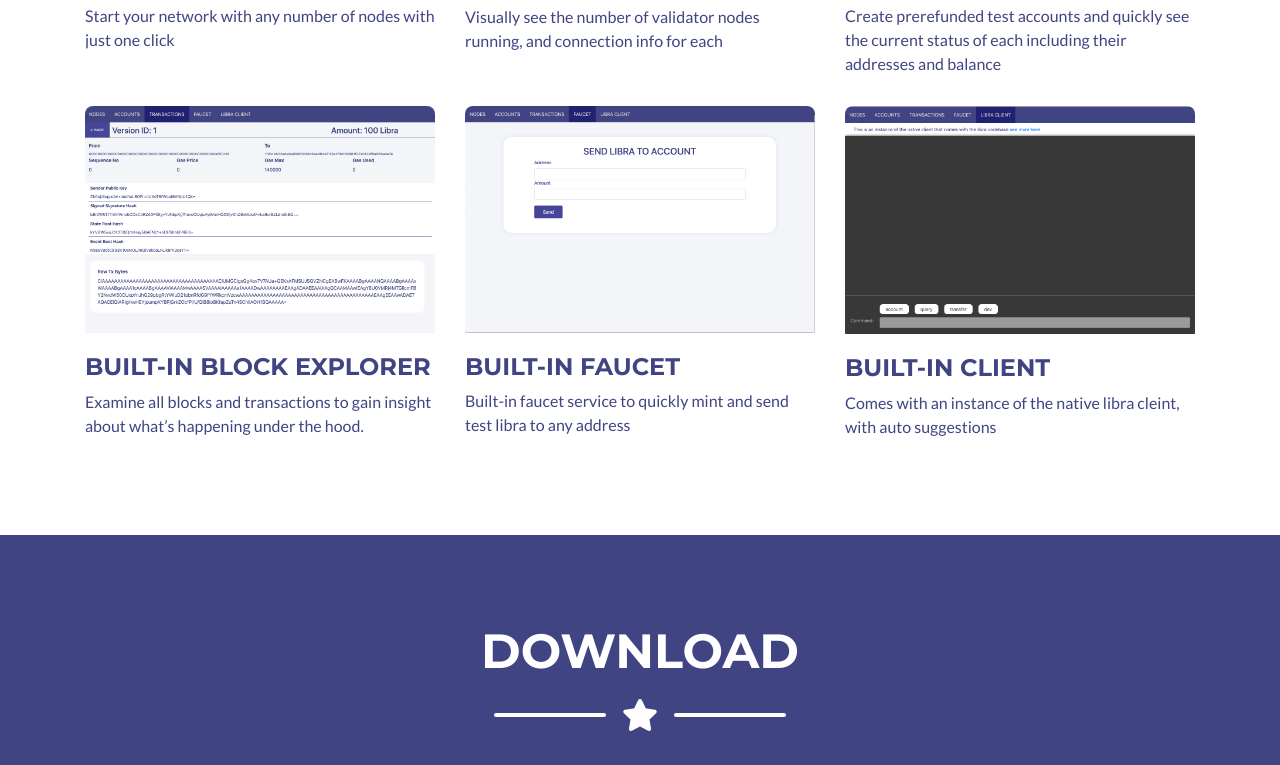
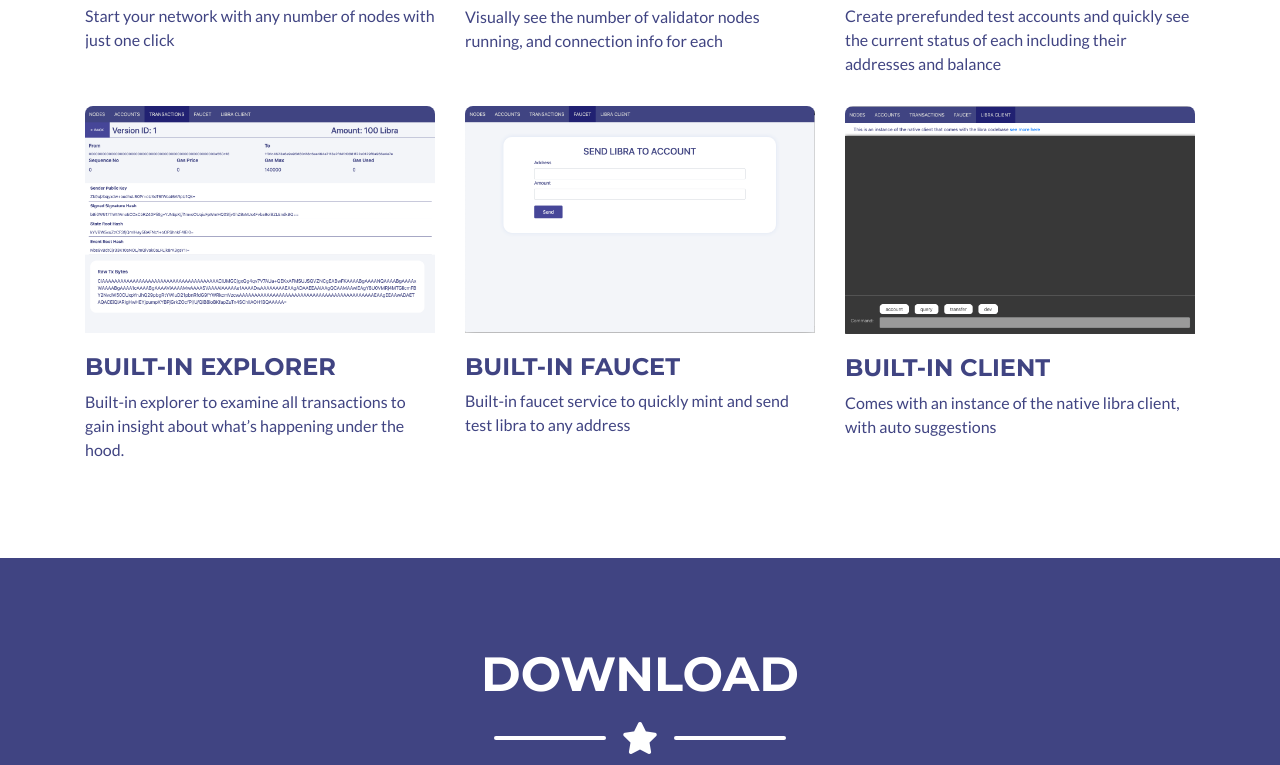
Before and after one commit to crownemmanuel/Fondant, a website with bundled scripts: page index.html in a window 1280 px wide. Shown: the part 1223-1988 px from the top of the page. Built offline with nearby package versions, Linux system fonts and the light colour scheme.

Commit message:
typo fixes

```diff
--- a/index.html
+++ b/index.html
@@ -154,8 +154,8 @@
               </div>
             </div>
             <img class="img-fluid" src="img/screenshots/explorer.png" alt="">
-            <h5>BUILT-IN BLOCK EXPLORER</h5>
-            Examine all blocks and transactions to gain insight about what’s happening under the hood.
+            <h5>BUILT-IN EXPLORER</h5>
+            Built-in explorer to examine all transactions to gain insight about what’s happening under the hood.
           </div>
         </div>
 
@@ -183,7 +183,7 @@
             </div>
             <img class="img-fluid" src="img/screenshots/client.png" alt="">
             <h5>BUILT-IN CLIENT</h5>
-            Comes with an instance of the native libra cleint, with auto suggestions
+            Comes with an instance of the native libra client, with auto suggestions
           </div>
         </div>
 
@@ -394,7 +394,7 @@
             <div class="row justify-content-center">
               <div class="col-lg-8">
                 <!-- Portfolio Modal - Title -->
-                <h2 class="portfolio-modal-title text-secondary text-uppercase mb-0">BUILT-IN BLOCK EXPLORER</h2>
+                <h2 class="portfolio-modal-title text-secondary text-uppercase mb-0">BUILT-IN EXPLORER</h2>
                 <!-- Icon Divider -->
                 <div class="divider-custom">
                   <div class="divider-custom-line"></div>
@@ -407,7 +407,7 @@
                 <img class="img-fluid rounded mb-5" src="img/screenshots/explorer.png" alt="">
                 <!-- Portfolio Modal - Text -->
                 <p class="mb-5">
-                  Examine all blocks and transactions to gain insight about what’s happening under the hood.
+                 Built-in explorer to examine all transactions to gain insight about what’s happening under the hood.
           </p>        <button class="btn btn-primary" href="#" data-dismiss="modal">
                   <i class="fas fa-times fa-fw"></i>
                   Close Window
@@ -487,7 +487,7 @@
                 <img class="img-fluid rounded mb-5" src="img/screenshots/client.png" alt="">
                 <!-- Portfolio Modal - Text -->
                 <p class="mb-5">
-                  Comes with an instance of the native libra cleint, with auto suggestions
+                  Comes with an instance of the native libra client, with auto suggestions
                 </p>   <button class="btn btn-primary" href="#" data-dismiss="modal">
                   <i class="fas fa-times fa-fw"></i>
                   Close Window
```
